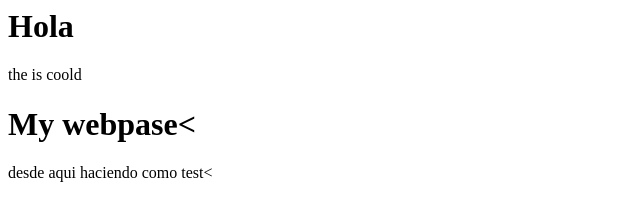
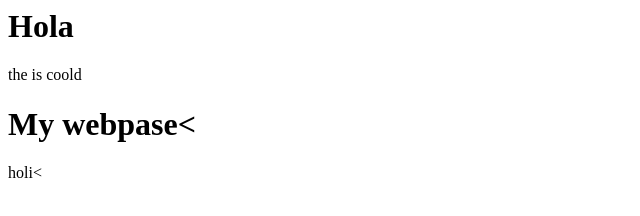
Before and after one commit to ILLA543/curso_service, a plain HTML site: page index.html in a window 1280 px wide. Shown: the whole page, without its empty margins (0-640 px from the left). Drawn offline with Linux system fonts and the light colour scheme.

Commit message:
comitando desde p4merge

```diff
--- a/index.html
+++ b/index.html
@@ -1,4 +1,4 @@
 <h1>Hola</h1>
 <p>the is coold</p>
 <h1>My webpase<</h1>
-<p>desde aqui haciendo como test<</p>
+<p>holi<</p>
```
